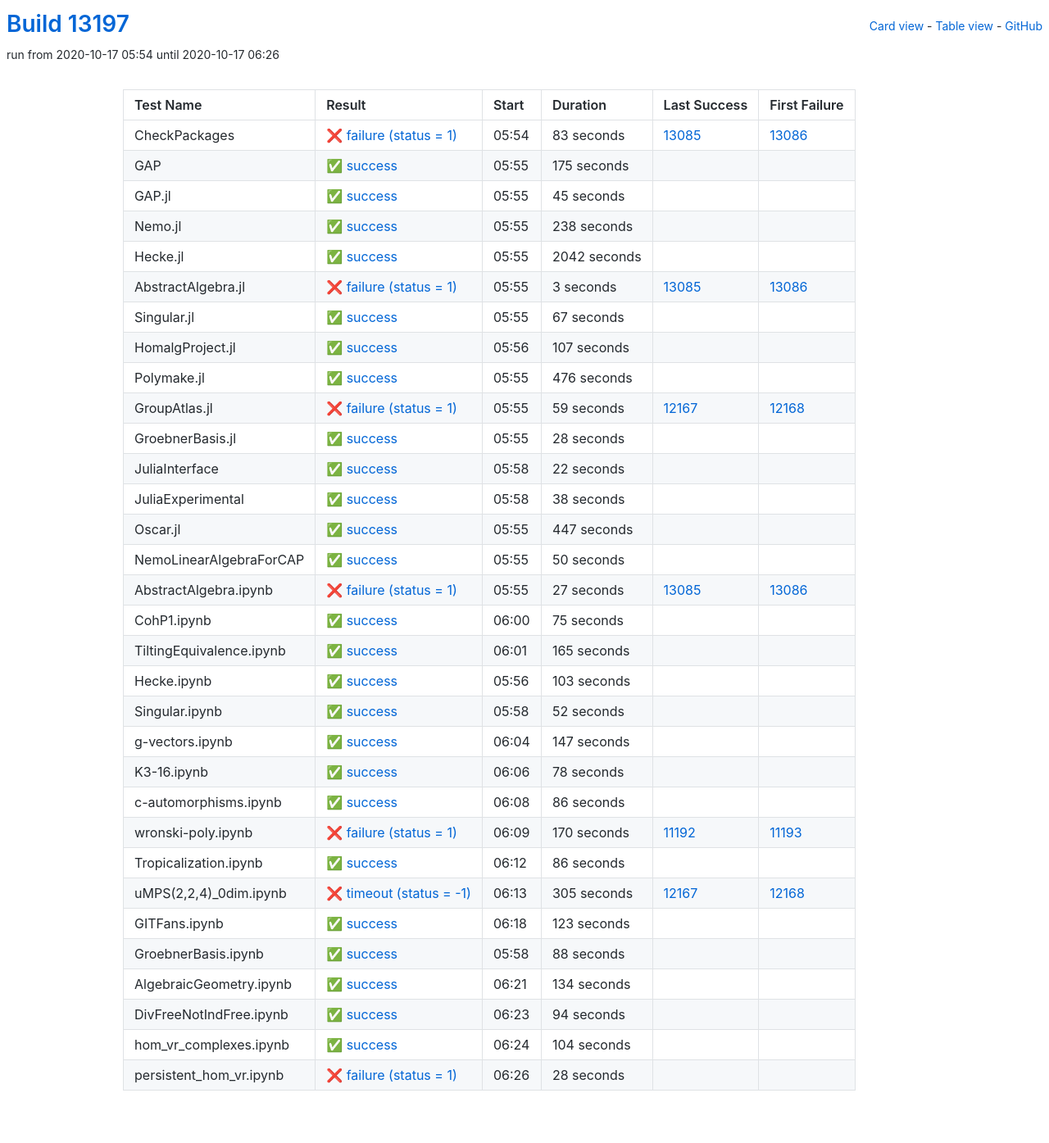
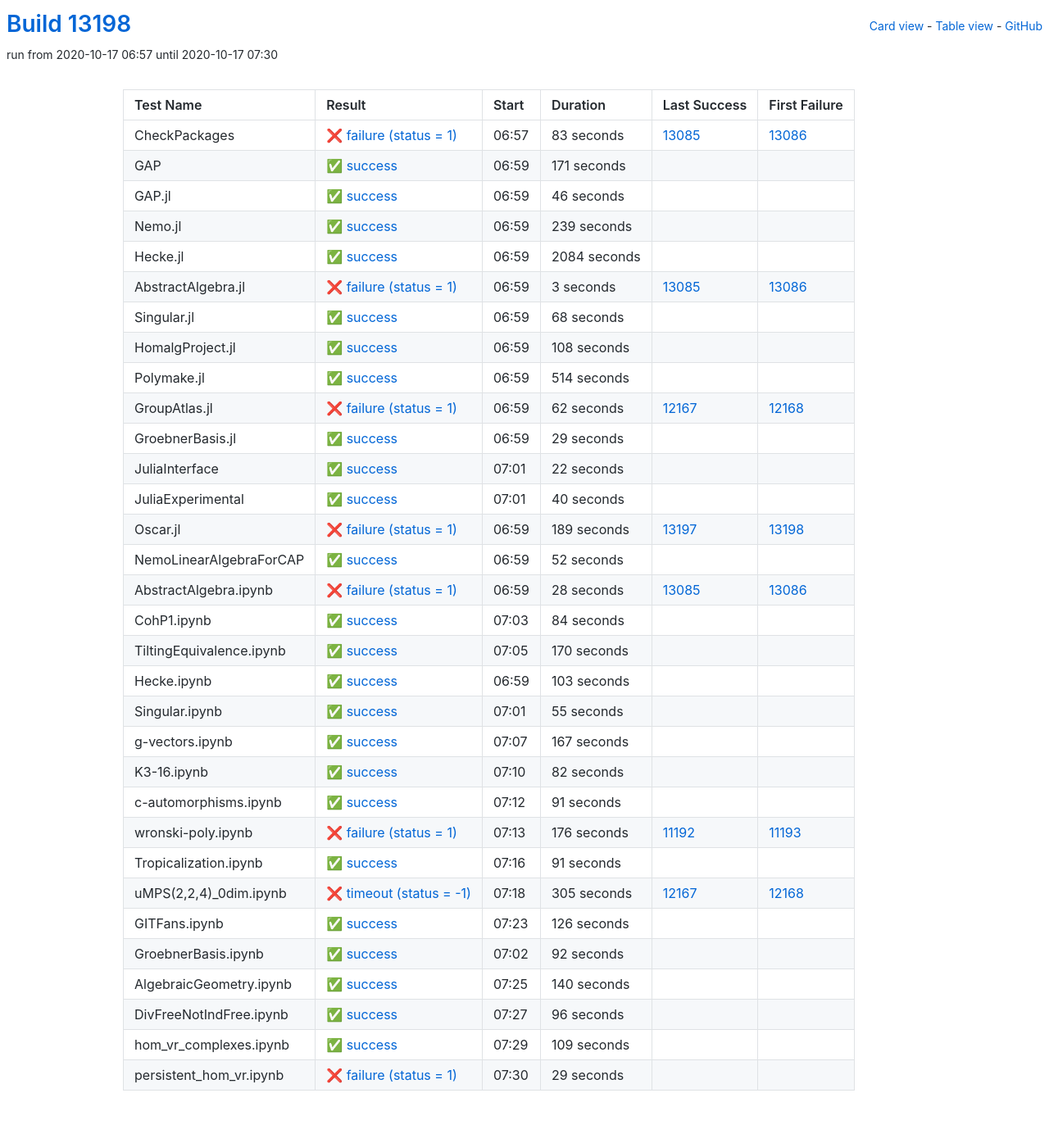
Before and after one commit to oscar-system/oscar-ci-status, a Jekyll site: the page built from table.html, in a window 1280 px wide. Shown: the whole page at 82% size. Built offline with Jekyll 4.4.1, drawn with Linux system fonts in a browser that asks for light colours.

Commit message:
Build #13198

```diff
--- a/_data/ci.yml
+++ b/_data/ci.yml
@@ -1,6 +1,6 @@
 ---
-build: 13197
-build_url: https://oscarci.mathematik.uni-kl.de/job/oscar/13197/
+build: 13198
+build_url: https://oscarci.mathematik.uni-kl.de/job/oscar/13198/
 job: oscar
 organization: oscar-system
 repo: oscar-ci-status
@@ -8,8 +8,8 @@
 tests:
 - name: CheckPackages
   id: checkpackages
-  log: https://oscarci.mathematik.uni-kl.de/job/oscar/13197/artifact/logs/build-13197/CheckPackages.log
-  start: 2020-10-17 05:54
+  log: https://oscarci.mathematik.uni-kl.de/job/oscar/13198/artifact/logs/build-13198/CheckPackages.log
+  start: 2020-10-17 06:57
   success: false
   exitcode: 1
   status: failure
@@ -20,56 +20,56 @@
   first_failure_url: https://oscarci.mathematik.uni-kl.de/job/oscar/13086/
 - name: GAP
   id: gap
-  log: https://oscarci.mathematik.uni-kl.de/job/oscar/13197/artifact/logs/build-13197/GAP.log
-  start: 2020-10-17 05:55
+  log: https://oscarci.mathematik.uni-kl.de/job/oscar/13198/artifact/logs/build-13198/GAP.log
+  start: 2020-10-17 06:59
   success: true
   exitcode: 0
   status: success
-  duration: 175
+  duration: 171
   last_success: false
   last_success_url:
   first_failure: false
   first_failure_url:
 - name: GAP.jl
   id: gap-jl
-  log: https://oscarci.mathematik.uni-kl.de/job/oscar/13197/artifact/logs/build-13197/GAP.jl.log
-  start: 2020-10-17 05:55
+  log: https://oscarci.mathematik.uni-kl.de/job/oscar/13198/artifact/logs/build-13198/GAP.jl.log
+  start: 2020-10-17 06:59
   success: true
   exitcode: 0
   status: success
-  duration: 45
+  duration: 46
   last_success: false
   last_success_url:
   first_failure: false
   first_failure_url:
 - name: Nemo.jl
   id: nemo-jl
-  log: https://oscarci.mathematik.uni-kl.de/job/oscar/13197/artifact/logs/build-13197/Nemo.jl.log
-  start: 2020-10-17 05:55
+  log: https://oscarci.mathematik.uni-kl.de/job/oscar/13198/artifact/logs/build-13198/Nemo.jl.log
+  start: 2020-10-17 06:59
   success: true
   exitcode: 0
   status: success
-  duration: 238
+  duration: 239
   last_success: false
   last_success_url:
   first_failure: false
   first_failure_url:
 - name: Hecke.jl
   id: hecke-jl
-  log: https://oscarci.mathematik.uni-kl.de/job/oscar/13197/artifact/logs/build-13197/Hecke.jl.log
-  start: 2020-10-17 05:55
+  log: https://oscarci.mathematik.uni-kl.de/job/oscar/13198/artifact/logs/build-13198/Hecke.jl.log
+  start: 2020-10-17 06:59
   success: true
   exitcode: 0
   status: success
-  duration: 2042
+  duration: 2084
   last_success: false
   last_success_url:
   first_failure: false
   first_failure_url:
 - name: AbstractAlgebra.jl
   id: abstractalgebra-jl
-  log: https://oscarci.mathematik.uni-kl.de/job/oscar/13197/artifact/logs/build-13197/AbstractAlgebra.jl.log
-  start: 2020-10-17 05:55
+  log: https://oscarci.mathematik.uni-kl.de/job/oscar/13198/artifact/logs/build-13198/AbstractAlgebra.jl.log
+  start: 2020-10-17 06:59
   success: false
   exitcode: 1
   status: failure
@@ -80,68 +80,68 @@
   first_failure_url: https://oscarci.mathematik.uni-kl.de/job/oscar/13086/
 - name: Singular.jl
   id: singular-jl
-  log: https://oscarci.mathematik.uni-kl.de/job/oscar/13197/artifact/logs/build-13197/Singular.jl.log
-  start: 2020-10-17 05:55
+  log: https://oscarci.mathematik.uni-kl.de/job/oscar/13198/artifact/logs/build-13198/Singular.jl.log
+  start: 2020-10-17 06:59
   success: true
   exitcode: 0
   status: success
-  duration: 67
+  duration: 68
   last_success: false
   last_success_url:
   first_failure: false
   first_failure_url:
 - name: HomalgProject.jl
   id: homalgproject-jl
-  log: https://oscarci.mathematik.uni-kl.de/job/oscar/13197/artifact/logs/build-13197/HomalgProject.jl.log
-  start: 2020-10-17 05:56
+  log: https://oscarci.mathematik.uni-kl.de/job/oscar/13198/artifact/logs/build-13198/HomalgProject.jl.log
+  start: 2020-10-17 06:59
   success: true
   exitcode: 0
   status: success
-  duration: 107
+  duration: 108
   last_success: false
   last_success_url:
   first_failure: false
   first_failure_url:
 - name: Polymake.jl
   id: polymake-jl
-  log: https://oscarci.mathematik.uni-kl.de/job/oscar/13197/artifact/logs/build-13197/Polymake.jl.log
-  start: 2020-10-17 05:55
+  log: https://oscarci.mathematik.uni-kl.de/job/oscar/13198/artifact/logs/build-13198/Polymake.jl.log
+  start: 2020-10-17 06:59
   success: true
   exitcode: 0
   status: success
-  duration: 476
+  duration: 514
   last_success: false
   last_success_url:
   first_failure: false
   first_failure_url:
 - name: GroupAtlas.jl
   id: groupatlas-jl
-  log: https://oscarci.mathematik.uni-kl.de/job/oscar/13197/artifact/logs/build-13197/GroupAtlas.jl.log
-  start: 2020-10-17 05:55
+  log: https://oscarci.mathematik.uni-kl.de/job/oscar/13198/artifact/logs/build-13198/GroupAtlas.jl.log
+  start: 2020-10-17 06:59
   success: false
   exitcode: 1
   status: failure
-  duration: 59
+  duration: 62
   last_success: 12167
   last_success_url: https://oscarci.mathematik.uni-kl.de/job/oscar/12167/
   first_failure: 12168
   first_failure_url: https://oscarci.mathematik.uni-kl.de/job/oscar/12168/
 - name: GroebnerBasis.jl
   id: groebnerbasis-jl
-  log: https://oscarci.mathematik.uni-kl.de/job/oscar/13197/artifact/logs/build-13197/GroebnerBasis.jl.log
-  start: 2020-10-17 05:55
+  log: https://oscarci.mathematik.uni-kl.de/job/oscar/13198/artifact/logs/build-13198/GroebnerBasis.jl.log
+  start: 2020-10-17 06:59
   success: true
   exitcode: 0
   status: success
-  duration: 28
+  duration: 29
   last_success: false
   last_success_url:
   first_failure: false
   first_failure_url:
 - name: JuliaInterface
   id: juliainterface
-  log: https://oscarci.mathematik.uni-kl.de/job/oscar/13197/artifact/logs/build-13197/JuliaInterface.log
-  start: 2020-10-17 05:58
+  log: https://oscarci.mathematik.uni-kl.de/job/oscar/13198/artifact/logs/build-13198/JuliaInterface.log
+  start: 2020-10-17 07:01
   success: true
   exitcode: 0
   status: success
@@ -152,80 +152,80 @@
   first_failure_url:
 - name: JuliaExperimental
   id: juliaexperimental
-  log: https://oscarci.mathematik.uni-kl.de/job/oscar/13197/artifact/logs/build-13197/JuliaExperimental.log
-  start: 2020-10-17 05:58
+  log: https://oscarci.mathematik.uni-kl.de/job/oscar/13198/artifact/logs/build-13198/JuliaExperimental.log
+  start: 2020-10-17 07:01
   success: true
   exitcode: 0
   status: success
-  duration: 38
+  duration: 40
   last_success: false
   last_success_url:
   first_failure: false
   first_failure_url:
 - name: Oscar.jl
   id: oscar-jl
-  log: https://oscarci.mathematik.uni-kl.de/job/oscar/13197/artifact/logs/build-13197/Oscar.jl.log
-  start: 2020-10-17 05:55
+  log: https://oscarci.mathematik.uni-kl.de/job/oscar/13198/artifact/logs/build-13198/Oscar.jl.log
+  start: 2020-10-17 06:59
+  success: false
+  exitcode: 1
+  status: failure
+  duration: 189
+  last_success: 13197
+  last_success_url: https://oscarci.mathematik.uni-kl.de/job/oscar/13197/
+  first_failure: 13198
+  first_failure_url: https://oscarci.mathematik.uni-kl.de/job/oscar/13198/
+- name: NemoLinearAlgebraForCAP
+  id: nemolinearalgebraforcap
+  log: https://oscarci.mathematik.uni-kl.de/job/oscar/13198/artifact/logs/build-13198/NemoLinearAlgebraForCAP.log
+  start: 2020-10-17 06:59
   success: true
   exitcode: 0
   status: success
-  duration: 447
-  last_success: false
-  last_success_url:
-  first_failure: false
-  first_failure_url:
-- name: NemoLinearAlgebraForCAP
-  id: nemolinearalgebraforcap
-  log: https://oscarci.mathematik.uni-kl.de/job/oscar/13197/artifact/logs/build-13197/NemoLinearAlgebraForCAP.log
-  start: 2020-10-17 05:55
-  success: true
-  exitcode: 0
-  status: success
-  duration: 50
+  duration: 52
   last_success: false
   last_success_url:
   first_failure: false
   first_failure_url:
 - name: AbstractAlgebra.ipynb
   id: abstractalgebra-ipynb
-  log: https://oscarci.mathematik.uni-kl.de/job/oscar/13197/artifact/logs/build-13197/AbstractAlgebra.ipynb.log
-  start: 2020-10-17 05:55
+  log: https://oscarci.mathematik.uni-kl.de/job/oscar/13198/artifact/logs/build-13198/AbstractAlgebra.ipynb.log
+  start: 2020-10-17 06:59
   success: false
   exitcode: 1
   status: failure
-  duration: 27
+  duration: 28
   last_success: 13085
   last_success_url: https://oscarci.mathematik.uni-kl.de/job/oscar/13085/
   first_failure: 13086
   first_failure_url: https://oscarci.mathematik.uni-kl.de/job/oscar/13086/
 - name: CohP1.ipynb
   id: cohp1-ipynb
-  log: https://oscarci.mathematik.uni-kl.de/job/oscar/13197/artifact/logs/build-13197/CohP1.ipynb.log
-  start: 2020-10-17 06:00
+  log: https://oscarci.mathematik.uni-kl.de/job/oscar/13198/artifact/logs/build-13198/CohP1.ipynb.log
+  start: 2020-10-17 07:03
   success: true
   exitcode: 0
   status: success
-  duration: 75
+  duration: 84
   last_success: false
   last_success_url:
   first_failure: false
   first_failure_url:
 - name: TiltingEquivalence.ipynb
   id: tiltingequivalence-ipynb
-  log: https://oscarci.mathematik.uni-kl.de/job/oscar/13197/artifact/logs/build-13197/TiltingEquivalence.ipynb.log
-  start: 2020-10-17 06:01
+  log: https://oscarci.mathematik.uni-kl.de/job/oscar/13198/artifact/logs/build-13198/TiltingEquivalence.ipynb.log
+  start: 2020-10-17 07:05
   success: true
   exitcode: 0
   status: success
-  duration: 165
+  duration: 170
   last_success: false
   last_success_url:
   first_failure: false
   first_failure_url:
 - name: Hecke.ipynb
   id: hecke-ipynb
-  log: https://oscarci.mathematik.uni-kl.de/job/oscar/13197/artifact/logs/build-13197/Hecke.ipynb.log
-  start: 2020-10-17 05:56
+  log: https://oscarci.mathematik.uni-kl.de/job/oscar/13198/artifact/logs/build-13198/Hecke.ipynb.log
+  start: 2020-10-17 06:59
   success: true
   exitcode: 0
   status: success
@@ -236,80 +236,80 @@
   first_failure_url:
 - name: Singular.ipynb
   id: singular-ipynb
-  log: https://oscarci.mathematik.uni-kl.de/job/oscar/13197/artifact/logs/build-13197/Singular.ipynb.log
-  start: 2020-10-17 05:58
+  log: https://oscarci.mathematik.uni-kl.de/job/oscar/13198/artifact/logs/build-13198/Singular.ipynb.log
+  start: 2020-10-17 07:01
   success: true
   exitcode: 0
   status: success
-  duration: 52
+  duration: 55
   last_success: false
   last_success_url:
   first_failure: false
   first_failure_url:
 - name: g-vectors.ipynb
   id: g-vectors-ipynb
-  log: https://oscarci.mathematik.uni-kl.de/job/oscar/13197/artifact/logs/build-13197/g-vectors.ipynb.log
-  start: 2020-10-17 06:04
+  log: https://oscarci.mathematik.uni-kl.de/job/oscar/13198/artifact/logs/build-13198/g-vectors.ipynb.log
+  start: 2020-10-17 07:07
   success: true
   exitcode: 0
   status: success
-  duration: 147
+  duration: 167
   last_success: false
   last_success_url:
   first_failure: false
   first_failure_url:
 - name: K3-16.ipynb
   id: k3-16-ipynb
-  log: https://oscarci.mathematik.uni-kl.de/job/oscar/13197/artifact/logs/build-13197/K3-16.ipynb.log
-  start: 2020-10-17 06:06
+  log: https://oscarci.mathematik.uni-kl.de/job/oscar/13198/artifact/logs/build-13198/K3-16.ipynb.log
+  start: 2020-10-17 07:10
   success: true
   exitcode: 0
   status: success
-  duration: 78
+  duration: 82
   last_success: false
   last_success_url:
   first_failure: false
   first_failure_url:
 - name: c-automorphisms.ipynb
   id: c-automorphisms-ipynb
-  log: https://oscarci.mathematik.uni-kl.de/job/oscar/13197/artifact/logs/build-13197/c-automorphisms.ipynb.log
-  start: 2020-10-17 06:08
+  log: https://oscarci.mathematik.uni-kl.de/job/oscar/13198/artifact/logs/build-13198/c-automorphisms.ipynb.log
+  start: 2020-10-17 07:12
   success: true
   exitcode: 0
   status: success
-  duration: 86
+  duration: 91
   last_success: false
   last_success_url:
   first_failure: false
   first_failure_url:
 - name: wronski-poly.ipynb
   id: wronski-poly-ipynb
-  log: https://oscarci.mathematik.uni-kl.de/job/oscar/13197/artifact/logs/build-13197/wronski-poly.ipynb.log
-  start: 2020-10-17 06:09
+  log: https://oscarci.mathematik.uni-kl.de/job/oscar/13198/artifact/logs/build-13198/wronski-poly.ipynb.log
+  start: 2020-10-17 07:13
   success: false
   exitcode: 1
   status: failure
-  duration: 170
+  duration: 176
   last_success: 11192
   last_success_url: https://oscarci.mathematik.uni-kl.de/job/oscar/11192/
   first_failure: 11193
   first_failure_url: https://oscarci.mathematik.uni-kl.de/job/oscar/11193/
 - name: Tropicalization.ipynb
   id: tropicalization-ipynb
-  log: https://oscarci.mathematik.uni-kl.de/job/oscar/13197/artifact/logs/build-13197/Tropicalization.ipynb.log
-  start: 2020-10-17 06:12
+  log: https://oscarci.mathematik.uni-kl.de/job/oscar/13198/artifact/logs/build-13198/Tropicalization.ipynb.log
+  start: 2020-10-17 07:16
   success: true
   exitcode: 0
   status: success
-  duration: 86
+  duration: 91
   last_success: false
   last_success_url:
   first_failure: false
   first_failure_url:
 - name: uMPS(2,2,4)_0dim.ipynb
   id: umps-2-2-4-0dim-ipynb
-  log: https://oscarci.mathematik.uni-kl.de/job/oscar/13197/artifact/logs/build-13197/uMPS-2-2-4-_0dim.ipynb.log
-  start: 2020-10-17 06:13
+  log: https://oscarci.mathematik.uni-kl.de/job/oscar/13198/artifact/logs/build-13198/uMPS-2-2-4-_0dim.ipynb.log
+  start: 2020-10-17 07:18
   success: false
   exitcode: -1
   status: timeout
@@ -320,72 +320,72 @@
   first_failure_url: https://oscarci.mathematik.uni-kl.de/job/oscar/12168/
 - name: GITFans.ipynb
   id: gitfans-ipynb
-  log: https://oscarci.mathematik.uni-kl.de/job/oscar/13197/artifact/logs/build-13197/GITFans.ipynb.log
-  start: 2020-10-17 06:18
+  log: https://oscarci.mathematik.uni-kl.de/job/oscar/13198/artifact/logs/build-13198/GITFans.ipynb.log
+  start: 2020-10-17 07:23
   success: true
   exitcode: 0
   status: success
-  duration: 123
+  duration: 126
   last_success: false
   last_success_url:
   first_failure: false
   first_failure_url:
 - name: GroebnerBasis.ipynb
   id: groebnerbasis-ipynb
-  log: https://oscarci.mathematik.uni-kl.de/job/oscar/13197/artifact/logs/build-13197/GroebnerBasis.ipynb.log
-  start: 2020-10-17 05:58
+  log: https://oscarci.mathematik.uni-kl.de/job/oscar/13198/artifact/logs/build-13198/GroebnerBasis.ipynb.log
+  start: 2020-10-17 07:02
   success: true
   exitcode: 0
   status: success
-  duration: 88
+  duration: 92
   last_success: false
   last_success_url:
   first_failure: false
   first_failure_url:
 - name: AlgebraicGeometry.ipynb
   id: algebraicgeometry-ipynb
-  log: https://oscarci.mathematik.uni-kl.de/job/oscar/13197/artifact/logs/build-13197/AlgebraicGeometry.ipynb.log
-  start: 2020-10-17 06:21
+  log: https://oscarci.mathematik.uni-kl.de/job/oscar/13198/artifact/logs/build-13198/AlgebraicGeometry.ipynb.log
+  start: 2020-10-17 07:25
   success: true
   exitcode: 0
   status: success
-  duration: 134
+  duration: 140
   last_success: false
   last_success_url:
   first_failure: false
   first_failure_url:
 - name: DivFreeNotIndFree.ipynb
   id: divfreenotindfree-ipynb
-  log: https://oscarci.mathematik.uni-kl.de/job/oscar/13197/artifact/logs/build-13197/DivFreeNotIndFree.ipynb.log
-  start: 2020-10-17 06:23
+  log: https://oscarci.mathematik.uni-kl.de/job/oscar/13198/artifact/logs/build-13198/DivFreeNotIndFree.ipynb.log
+  start: 2020-10-17 07:27
   success: true
   exitcode: 0
   status: success
-  duration: 94
+  duration: 96
   last_success: false
   last_success_url:
   first_failure: false
   first_failure_url:
 - name: hom_vr_complexes.ipynb
   id: hom-vr-complexes-ipynb
-  log: https://oscarci.mathematik.uni-kl.de/job/oscar/13197/artifact/logs/build-13197/hom_vr_complexes.ipynb.log
-  start: 2020-10-17 06:24
+  log: https://oscarci.mathematik.uni-kl.de/job/oscar/13198/artifact/logs/build-13198/hom_vr_complexes.ipynb.log
+  start: 2020-10-17 07:29
   success: true
   exitcode: 0
   status: success
-  duration: 104
+  duration: 109
   last_success: false
   last_success_url:
   first_failure: false
   first_failure_url:
 - name: persistent_hom_vr.ipynb
   id: persistent-hom-vr-ipynb
-  log: https://oscarci.mathematik.uni-kl.de/job/oscar/13197/artifact/logs/build-13197/persistent_hom_vr.ipynb.log
-  start: 2020-10-17 06:26
+  log: https://oscarci.mathematik.uni-kl.de/job/oscar/13198/artifact/logs/build-13198/persistent_hom_vr.ipynb.log
+  start: 2020-10-17 07:30
   success: false
   exitcode: 1
   status: failure
-  duration: 28
+  duration: 29
   last_success: false
   last_success_url:
   first_failure: false
```
Also changed, not shown: README.md.
